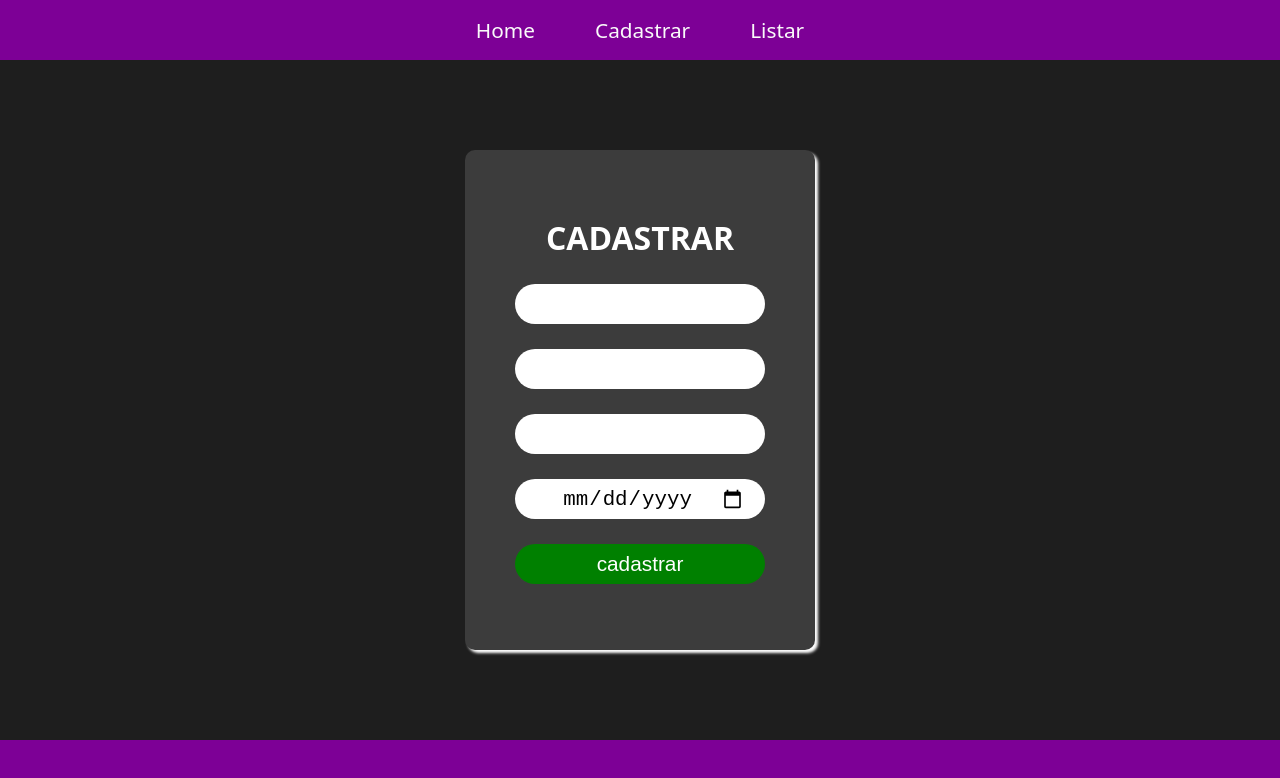
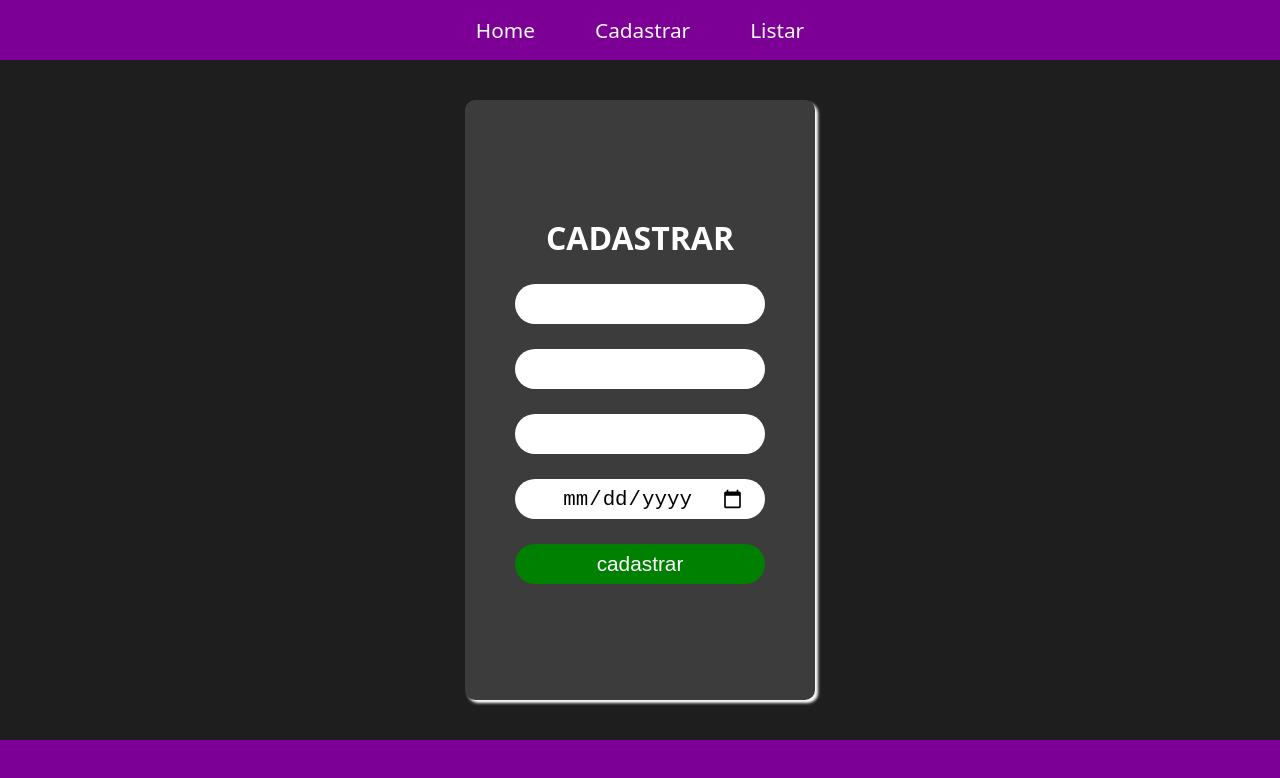
Before and after one commit to willvianaa/CRUD-FRONTEND, an Angular app: page /cadastrar in a window 1280 px wide. Shown: the top 778 px of the page. Built offline with nearby package versions, Linux system fonts and the light colour scheme.

Commit message:
terceiro commit

```diff
--- a/src/styles/_cadastrar.sass
+++ b/src/styles/_cadastrar.sass
@@ -3,7 +3,7 @@
 .cadastrar-container
     @include centralizar()
     @include displayFlex(column, center, center, 25px)
-    @include card(500px, 350px, none, 10px, 3px 3px 3px white, rgb(60,60,60))
+    @include card(calc(75dvh), 350px, none, 10px, 3px 3px 3px white, rgb(60,60,60))
     input
         @include card(40px, 250px, none, 50px, none, white)
         padding: 0 20px
```
